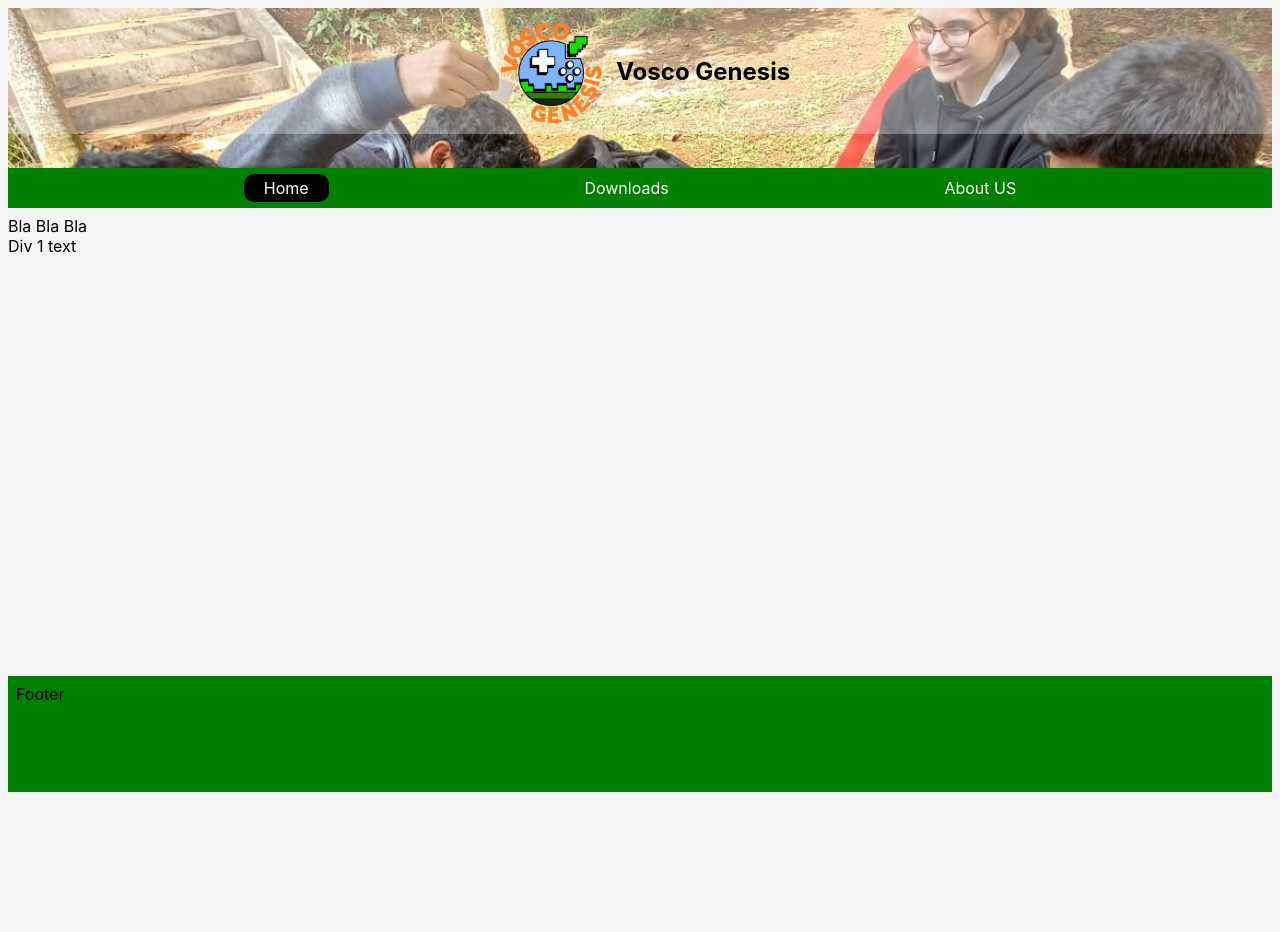
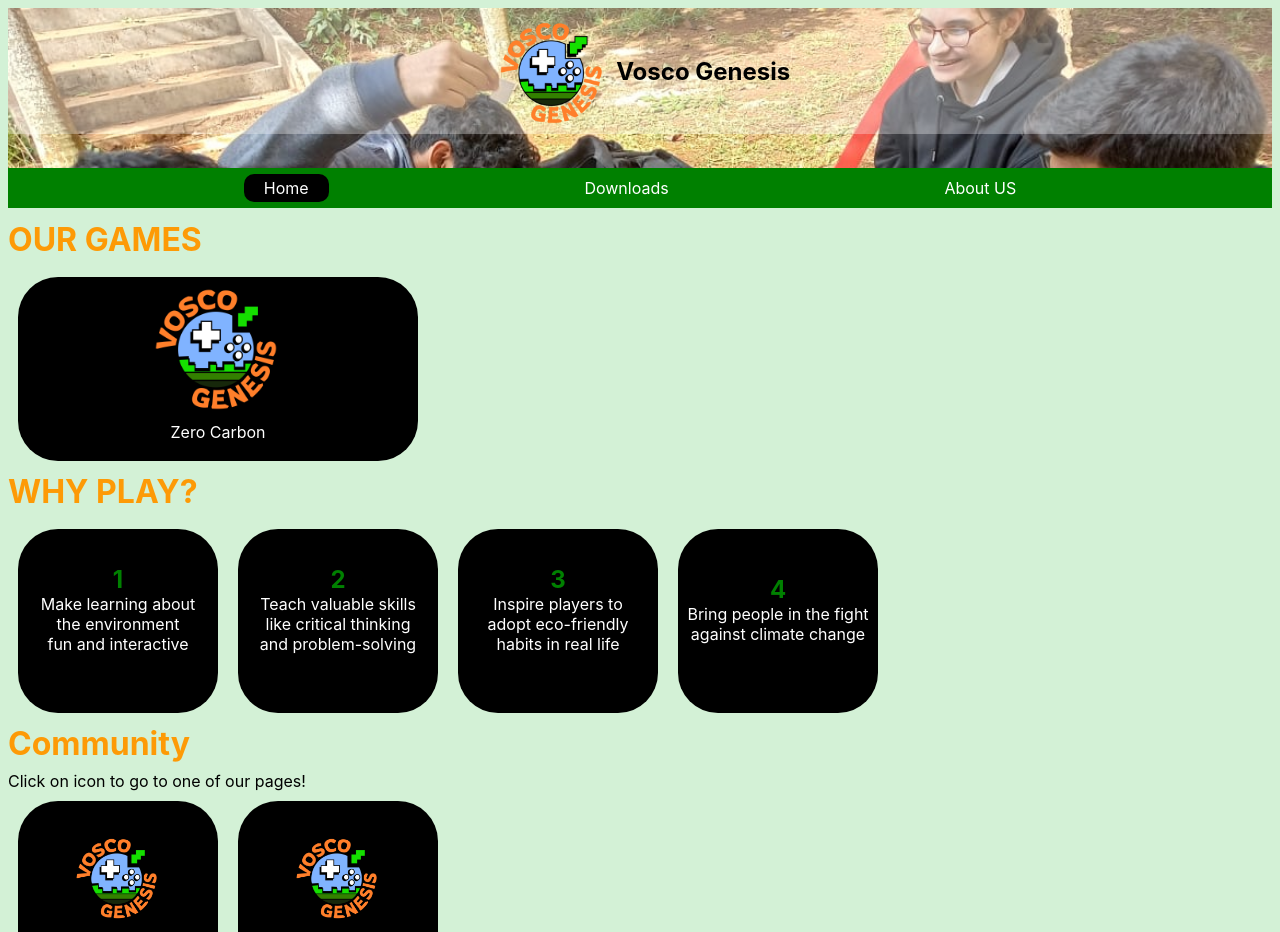
Before and after one commit to Yursleyzack/VoscoGenesisWebsite, a React (Create React App) app: page /Home in a window 1280 px wide. Shown: the top 932 px of the page. Before the commit the page ends 800 px from the top, so only its background shows below. Built offline with nearby package versions, Linux system fonts and the light colour scheme.

Commit message:
Added stuff on the homepage

```diff
--- a/public/index.html
+++ b/public/index.html
@@ -6,6 +6,7 @@
     <meta name="viewport" content="width=device-width, initial-scale=1" />
     <meta name="theme-color" content="#000000" />
     <meta name="description" content="Have Fun Sustainably" />
+    <meta property="og:image" content="%PUBLIC_URL%/VoscoLogo.png" />
     <link rel="apple-touch-icon" href="%PUBLIC_URL%/VoscoLogo.png" />
     <!--
       manifest.json provides metadata used when your web app is installed on a
--- a/src/App.css
+++ b/src/App.css
@@ -4,17 +4,18 @@
 }
 
 body {
-  background-color: #f5f5f5;
+  background-color: #d3f1d6;
+}
+
+h1 {
+  margin: 1vh 0;
+  color: rgb(253, 154, 6);
 }
 
 .Centered {
   display: flex;
   align-items: center;
   justify-content: center;
-}
-
-.Main {
-  margin: 8px;
 }
 
 /* Welcome */
@@ -106,10 +107,80 @@ nav {
   align-items: flex-start;
   justify-content: space-between;
   width: calc(100% - 32px);
-  position: absolute;
-  bottom: 0;
-  margin: 8px;
+
+  margin: 30px 8px 0 8px;
   padding: 8px;
   height: 100px;
   background-color: green;
 }
+
+/*-------------------------- MAIN- ---------------------------- */
+
+.Main {
+  margin: 8px;
+}
+
+.Division {
+  margin: 1.5vh 0;
+  height: 30vh;
+  width: 100%;
+}
+
+.Carousel {
+  width: 100vw;
+  overflow: scroll;
+  scroll-behavior: smooth;
+
+  white-space: hidden;
+  display: flex;
+  flex-direction: row;
+  align-items: flex-start;
+}
+
+@keyframes scroll-horizontal {
+  0% {
+    left: 100vw;
+  }
+
+  100% {
+    left: -100vw;
+  }
+}
+
+.Carousel-Component {
+  color: green;
+  height: 23vh;
+  width: 200px;
+  margin: 10px;
+  background-color: black;
+  border-radius: 5vh;
+  flex-direction: column;
+}
+
+.Carousel-Component span {
+  width: 200px;
+  padding: 0 10px;
+  text-align: center;
+  text-wrap: balance;
+  padding-bottom: 3vh;
+  color: white;
+}
+
+/* COMMUNITY */
+
+.Social-Medias {
+  justify-content: flex-start;
+  width: calc(100vw - 16px);
+  overflow-x: scroll;
+}
+
+.social {
+  color: white;
+  flex-shrink: 0;
+  height: 175px;
+  width: 200px;
+  margin: 10px;
+  background-color: black;
+  flex-direction: column;
+  border-radius: 5vh;
+}
--- a/src/components/Header.js
+++ b/src/components/Header.js
@@ -30,7 +30,7 @@ function Nav() {
           >
             Home
           </NavLink>
-        </li>{" "}
+        </li>
         <li className="Nav-Li">
           <NavLink
             className={({ isActive }) =>
--- /dev/null
+++ b/src/components/Main/Community.js
@@ -0,0 +1,27 @@
+import React from "react";
+import { SocialMedias } from "../../constants";
+
+function Community() {
+  return (
+    <div className="Division ">
+      <h1>Community</h1>
+      <span>Click on icon to go to one of our pages!</span>
+      <div className="Social-Medias Centered">
+        {SocialMedias.map((social) => (
+          <div key={social.id} className="social Centered">
+            <a href={social.link} className="Social-Button">
+              <img
+                src={require("../../assets/images/VoscoLogoFinalOrangeText.png")}
+                alt={social.name}
+                width="100px"
+              />
+            </a>
+            <span className="Social-Acc">{social.acc}</span>
+          </div>
+        ))}
+      </div>
+    </div>
+  );
+}
+
+export default Community;
--- /dev/null
+++ b/src/components/Main/OurGames.js
@@ -0,0 +1,30 @@
+import React from "react";
+
+function OurGames() {
+  const Games = [
+    {
+      id: 1,
+      name: "Zero Carbon",
+      image: require("../../assets/images/VoscoLogoFinalOrangeText.png"),
+    },
+  ];
+  return (
+    <div className="Division ">
+      <h1>OUR GAMES</h1>
+      <div className="Carousel">
+        {Games.map((game) => (
+          <div
+            className="Carousel-Component Centered"
+            style={{ width: "400px" }}
+            key={game.id}
+          >
+            <img src={game.image} alt={game.name} width="150px" />
+            <span>{game.name}</span>
+          </div>
+        ))}
+      </div>
+    </div>
+  );
+}
+
+export default OurGames;
--- /dev/null
+++ b/src/components/Main/WhyPlay.js
@@ -0,0 +1,21 @@
+import React from "react";
+import { Reasons } from "../../constants";
+
+function WhyPlay() {
+  return (
+    <div className="Division">
+      <h1>WHY PLAY?</h1>
+
+      <div className="Carousel">
+        {Reasons.map((reason) => (
+          <div className="Carousel-Component  Centered" key={reason.id}>
+            <h2>{reason.id}</h2>
+            <span>{reason.text}</span>
+          </div>
+        ))}
+      </div>
+    </div>
+  );
+}
+
+export default WhyPlay;
--- /dev/null
+++ b/src/constants.js
@@ -0,0 +1,39 @@
+export const Reasons = [
+  {
+    id: 1,
+    text: "Make learning about the environment fun and interactive",
+  },
+  {
+    id: 2,
+    text: "Teach valuable skills like critical thinking and problem-solving",
+  },
+  {
+    id: 3,
+    text: "Inspire players to adopt eco-friendly habits in real life",
+  },
+  {
+    id: 4,
+    text: "Bring people  in the fight against climate change ",
+  },
+];
+
+export const SocialMedias = [
+  {
+    id: 1,
+    name: "Instagram",
+    acc: "@vosco_genesis",
+    link: "https://www.instagram.com/vosco_genesis/",
+  },
+  {
+    id: 2,
+    name: "Facebook",
+    acc: "Vosco Genesis",
+    link: "https://www.facebook.com/profile.php?id=61562443900389",
+  },
+  //   {
+  //     id: 3,
+  //     name: "TikTok",
+  //     acc: "@vosco_genesis",
+  //     link: "https://www.facebook.com/profile.php?id=61562443900389",
+  //   },
+];
--- a/src/pages/Main.js
+++ b/src/pages/Main.js
@@ -1,18 +1,18 @@
 import React from "react";
 import Header from "../components/Header";
 import Footer from "../components/Footer";
+import OurGames from "../components/Main/OurGames";
+import WhyPlay from "../components/Main/WhyPlay";
+import Community from "../components/Main/Community";
 
 export default function Main() {
   return (
     <>
       <Header />
       <main className="Main">
-        <div>Bla Bla Bla</div>
-        <div className="Division1">
-          <div className="TextDiv">
-            <span className="Text">Div 1 text</span>
-          </div>
-        </div>
+        <OurGames />
+        <WhyPlay />
+        <Community />
       </main>
       <Footer />
     </>
--- a/src/pages/Welcome.js
+++ b/src/pages/Welcome.js
@@ -11,7 +11,7 @@ function Welcome() {
         width={"60%"}
       />
       <Link className="Welcome-Link Centered" to="/Home">
-        <spam> Welcome!</spam>
+        <span> Welcome!</span>
       </Link>
     </div>
   );
```
